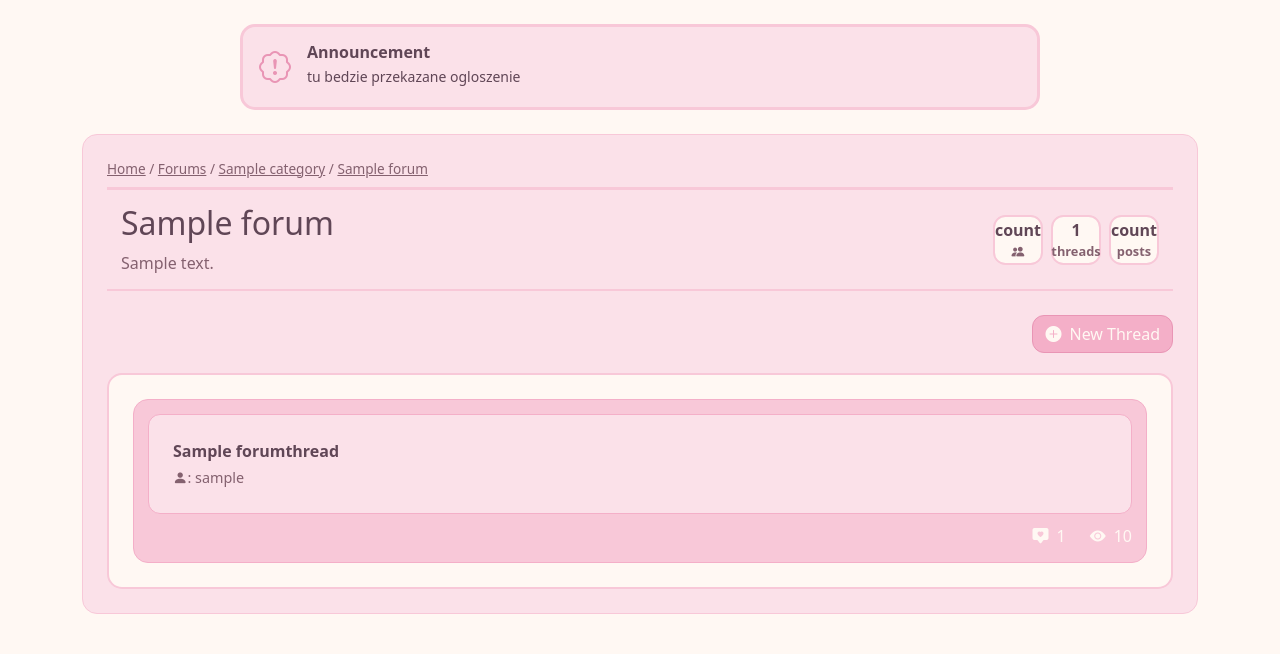
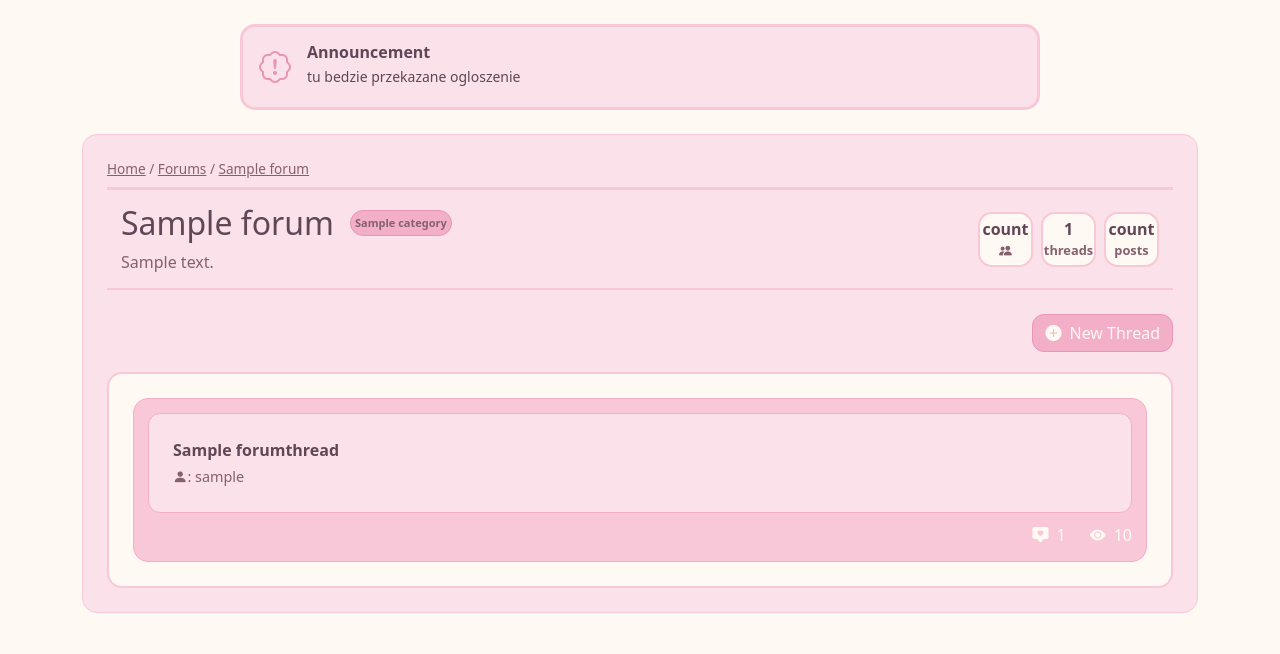
Before and after one commit to moliDoe/OnlyPaws, an ASP.NET Core app: page /Forum/Details/00000000-0000-0000-0000-000000000001 in a window 1280 px wide. Shown: the part 77-731 px from the top of the page. Run offline with ASP.NET Core 8, Linux system fonts and the light colour scheme; tables that the repository leaves empty hold one stand-in row (values such as "Sample post"); style sheets or scripts are compiled from the project's sources; some libraries are stand-ins or nearby versions.

Commit message:
add category tag

```diff
--- a/OnlyPaws/Views/Forum/Details.cshtml
+++ b/OnlyPaws/Views/Forum/Details.cshtml
@@ -14,15 +14,17 @@
         <span>/</span>
         <a asp-controller="Forum" asp-action="Index">Forums</a>
         <span>/</span>
-        <a asp-controller="Forum" asp-action="Details" asp-route-id="@Model.Id">@Model.CategoryName</a>
-        <span>/</span>
         <a asp-controller="Forum" asp-action="Details" asp-route-id="@Model.Id">@Model.Name</a>
     </div>
 
-    <div class="forum-header-card d-flex justify-content-between align-items-center flex-wrap gap-3 mb-4">
+    <div class="forum-header-card d-flex justify-content-between align-items-center gap-3 mb-4">
 
-        <div class="forum-info">
-            <h2 class="mb-1">@Model.Name</h2>
+        <div class="forum-info d-flex flex-column gap-2">
+            <div class="forum-info-header d-flex flex-row align-items-center gap-2 text-center">
+                <h2 class="mb-0 me-2">@Model.Name</h2>
+                <p class="category-tag mb-0">@Model.CategoryName</p>
+            </div>
+
             @if (!string.IsNullOrEmpty(Model.Description))
             {
                 <p class="secondary-text mb-0">@Model.Description</p>
@@ -31,8 +33,8 @@
         <div class="forum-counts">
             <div class="forum-stats d-flex gap-2 text-center">
                 <div class="stats-label">
-                    <div class="fw-bold"> count </div>
-                    <div class="stats-text"> <i class="bi bi-people-fill"></i> </div>
+                    <div class="fw-bold"> count</div>
+                    <div class="stats-text"><i class="bi bi-people-fill"></i></div>
                 </div>
 
                 <div class="stats-label">
--- a/OnlyPaws/wwwroot/css/forum.css
+++ b/OnlyPaws/wwwroot/css/forum.css
@@ -79,16 +79,20 @@
     border-bottom: 2px solid var(--border-color);
     padding: 14px;
 }
-.forum-info {
-    display: flex;
-    flex-direction: column;
-    gap: 5px;
+.category-tag {
+    background-color: var(--btn-primary);
+    border: 1px solid var(--btn-hover);
+    border-radius: 15px;
+    padding: 4px;
+    color: var(--text-secondary);
+    font-weight: 600;
+    font-size: 11px;
 }
 .stats-label {
     background-color: var(--bg-main);
     color: var(--text-primary);
-    width: 50px;
-    height: 50px;
+    width: 55px;
+    height: 55px;
     border: 2px solid var(--border-color);
     border-radius: 25%;
 
```
